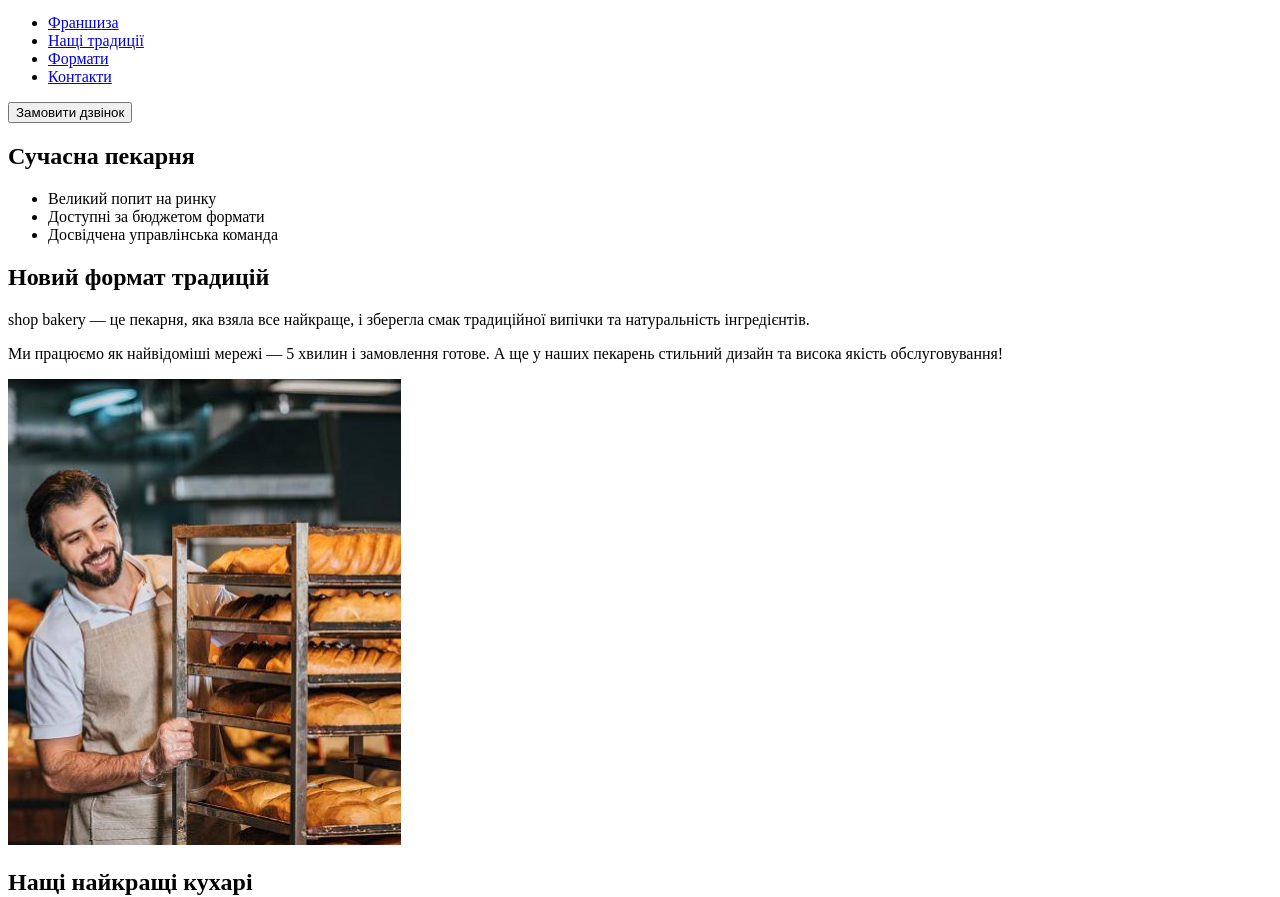
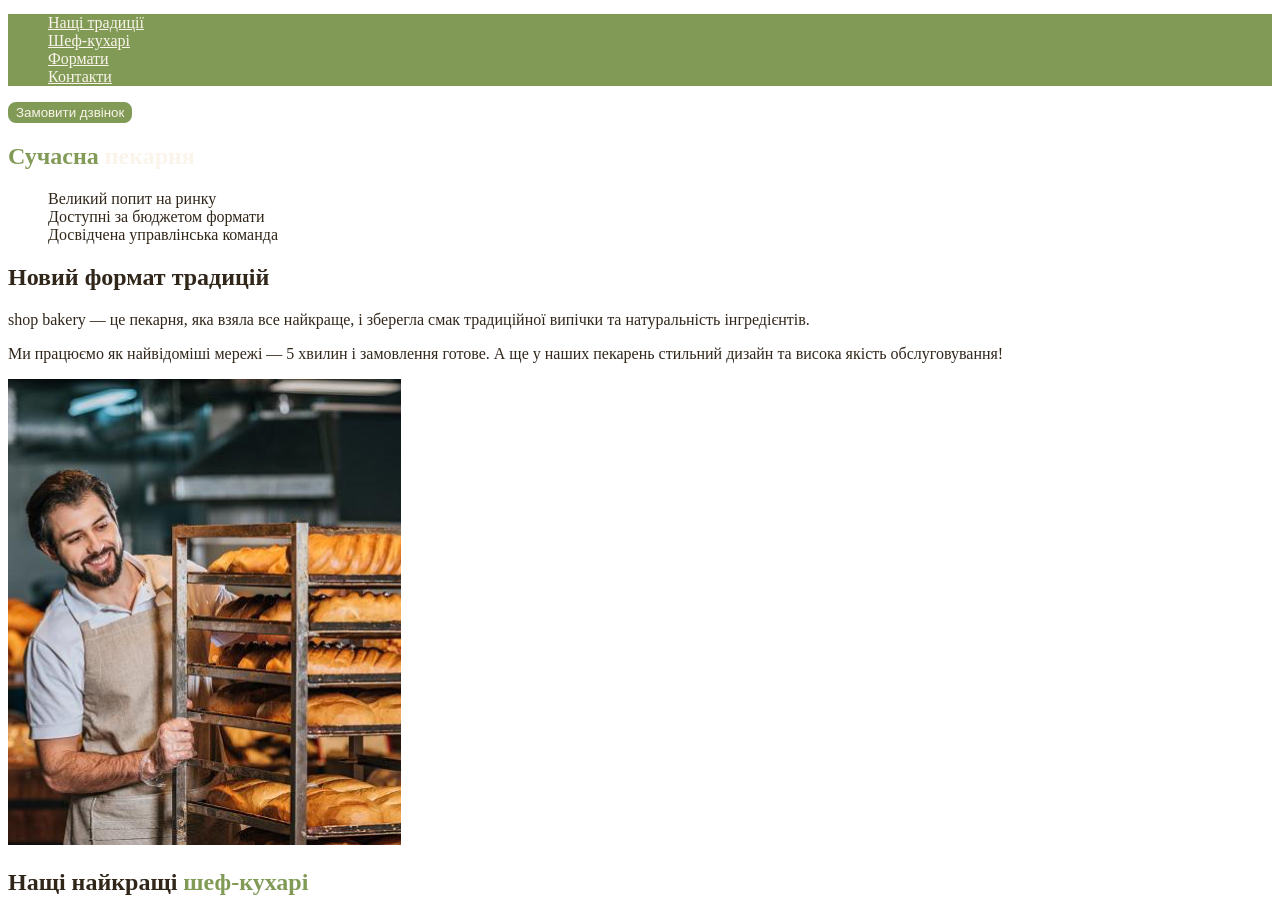
Before and after one commit to Borodasay/genius-test, a plain HTML site: page index.html in a window 1280 px wide. Shown: the part 60-957 px from the top of the page. Drawn offline with Linux system fonts and the light colour scheme.

Commit message:
Add files via upload
Add styles.css and css variables

```diff
--- /dev/null
+++ b/css/styles.css
@@ -0,0 +1,58 @@
+:root {
+    --color-primary-dark: #31261a;
+    --color-primary-light: #faf4ea;
+    --color-brand-dark: #465929;
+    --color-brand-light: #819b57;
+}
+
+/* Base */
+body {
+    color: var(--color-primary-dark);
+}
+
+ul {
+    list-style-type: none;
+}
+
+/* Buttons */
+.button {
+    color: var(--color-primary-light);
+    background-color: var(--color-brand-light);
+    border: 2px solid var(--color-brand-light);
+    border-radius: 8px;
+    cursor: pointer;
+}
+
+.button:hover {
+    color: var(--color-brand-dark);
+    background-color: transparent;
+}
+
+/* Links */
+.link {
+    color: var(--color-primary-light);
+
+}
+
+.link:hover {
+    color: var(--color-brand-light);
+}
+
+/* Hero-section */
+.hero-title {
+    color: var(--color-primary-light);
+}
+
+.hero-title .accent {
+    color: var(--color-brand-light);
+}
+
+/* Advantages-section */
+.advantages-list {
+    color: var(--color-primary-light);
+    background-color: var(--color-brand-light);
+}
+
+.section-title .accent {
+    color: var(--color-brand-light);
+}
--- a/index.html
+++ b/index.html
@@ -5,38 +5,41 @@
     <meta http-equiv="X-UA-Compatible" content="IE=edge" />
     <meta name="viewport" content="width=device-width, initial-scale=1.0" />
     <title>Сучасна пекарня</title>
+    <link rel="stylesheet" href="./css/styles.css" />
   </head>
   <body>
     <header>
       <nav>
-        <a href="#">
+        <a href="./index.html">
           <!-- logo -->
           <img src="./images/logo.svg" alt="Логотип сучасної пекарні" />
         </a>
-        <ul>
-          <li><a href="#">Франшиза</a></li>
-          <li><a href="#">Нащі традиції</a></li>
-          <li><a href="#">Формати</a></li>
-          <li><a href="#">Контакти</a></li>
+        <ul class="advantages-list">
+          <li><a class="link" href="#traditions-section">Нащі традиції</a></li>
+          <li><a class="link" href="#chefs-section">Шеф-кухарі</a></li>
+          <li><a class="link" href="#formats-section">Формати</a></li>
+          <li><a class="link" href="#contact-section">Контакти</a></li>
         </ul>
       </nav>
       <!-- Замовити дзвінок -->
-      <button type="button">Замовити дзвінок</button>
+      <button class="button" type="button">Замовити дзвінок</button>
     </header>
     <main>
       <section>
-        <h1>Сучасна пекарня</h1>
+        <h1 class="hero-title"><span class="accent">Сучасна</span> пекарня</h1>
       </section>
-      <section>
+      <section id="traditions-section">
         <ul>
           <li>Великий попит на ринку</li>
           <li>Доступні за бюджетом формати</li>
           <li>Досвідчена управлінська команда</li>
         </ul>
-        <h2>Новий формат традицій</h2>
+
+        <h2 class="section-title">Новий формат традицій</h2>
         <p>
-          <span>shop bakery</span> — це пекарня, яка взяла все найкраще, і
-          зберегла смак традиційної випічки та натуральність інгредієнтів.
+          <span class="accent">shop bakery</span> — це пекарня, яка взяла все
+          найкраще, і зберегла смак традиційної випічки та натуральність
+          інгредієнтів.
         </p>
         <p>
           Ми працюємо як найвідоміші мережі —
@@ -48,8 +51,10 @@
           alt="Чоловік пекар дивиться на батони із посмішкою"
         />
       </section>
-      <section>
-        <h2>Нащі найкращі кухарі</h2>
+      <section id="chefs-section">
+        <h2 class="section-title">
+          Нащі найкращі <span class="accent">шеф-кухарі</span>
+        </h2>
         <ul>
           <li>
             <article>
@@ -72,8 +77,8 @@
           </li>
         </ul>
       </section>
-      <section>
-        <h2>Формати</h2>
+      <section id="formats-section">
+        <h2 class="section-title">Формати</h2>
         <ul>
           <li>
             <article>
@@ -92,19 +97,27 @@
           </li>
         </ul>
       </section>
-      <section>
-        <h2>Приєднуйся до мережі пекарень</h2>
+      <section id="contact-section">
+        <h2 class="section-title">Приєднуйся до мережі пекарень</h2>
+        <iframe
+          src="https://www.google.com/maps/embed?pb=!1m18!1m12!1m3!1d2540.163630435284!2d30.488698376203544!3d50.45667757159328!2m3!1f0!2f0!3f0!3m2!1i1024!2i768!4f13.1!3m3!1m2!1s0x40d4ce637c006b2d%3A0xaf86385f19996ff0!2z0YPQuy4g0KHQtdGH0LXQstGL0YUg0KHRgtGA0LXQu9GM0YbQvtCyLCA1NCwg0JrQuNC10LIsINCj0LrRgNCw0LjQvdCwLCAwMjAwMA!5e0!3m2!1sru!2sde!4v1761766829784!5m2!1sru!2sde"
+          width="603"
+          height="595"
+          allowfullscreen=""
+          loading="lazy"
+          referrerpolicy="no-referrer-when-downgrade"
+        ></iframe>
       </section>
     </main>
     <footer>
       <nav>
-        <a href="#">
+        <a href="./index.html">
           <!-- logo -->
           <img src="./images/logo.svg" alt="Логотип сучасної пекарні" />
         </a>
         <ul>
-          <li><a href="#">Франшиза</a></li>
           <li><a href="#">Нащі традиції</a></li>
+          <li><a href="#">Шеф-кухарі</a></li>
           <li><a href="#">Формати</a></li>
           <li><a href="#">Контакти</a></li>
         </ul>
@@ -132,7 +145,7 @@
           </li>
         </ul>
         <a href="#" target="_blank">Політика конфіденційності</a>
-        <p>© 2025 данні захищено</p>
+        <p>&copy; 2025 данні захищено</p>
       </address>
     </footer>
   </body>
```
